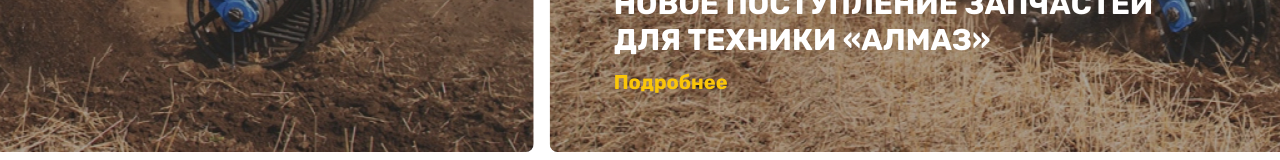
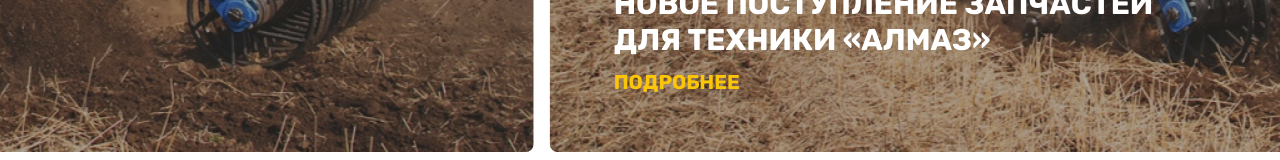
Before and after one commit to brusnitsyn/ttk-client.web, a Nuxt app: page / in a window 1280 px wide. Shown: the part 460-620 px from the top of the page. Built offline with nearby package versions, Linux system fonts and the light colour scheme.

Commit message:
formated code, always

```diff
--- a/pages/index.vue
+++ b/pages/index.vue
@@ -28,7 +28,7 @@
                 Новое поступление запчастей для техники «АЛМАЗ»
               </h1>
               <a href="" class="text-accent md:text-xl font-semibold"
-                >Подробнее</a
+                >ПОДРОБНЕЕ</a
               >
             </div>
           </div>
@@ -59,7 +59,7 @@
                 Новое поступление запчастей для техники «АЛМАЗ»
               </h1>
               <a href="" class="text-accent md:text-xl font-semibold"
-                >Подробнее</a
+                >ПОДРОБНЕЕ</a
               >
             </div>
           </div>
@@ -90,7 +90,7 @@
                 Новое поступление запчастей для техники «АЛМАЗ»
               </h1>
               <a href="" class="text-accent md:text-xl font-semibold"
-                >Подробнее</a
+                >ПОДРОБНЕЕ</a
               >
             </div>
           </div>
```
